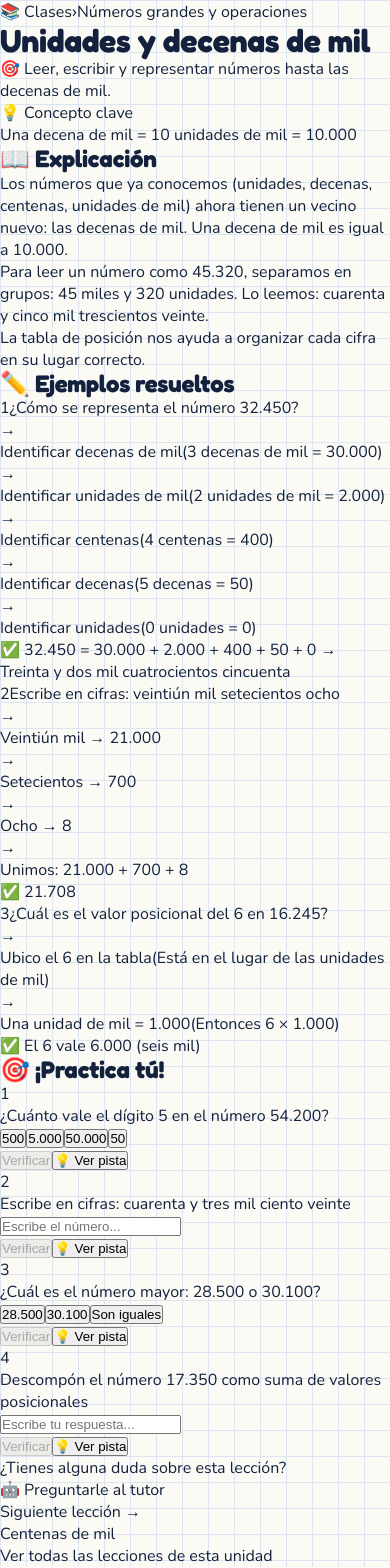
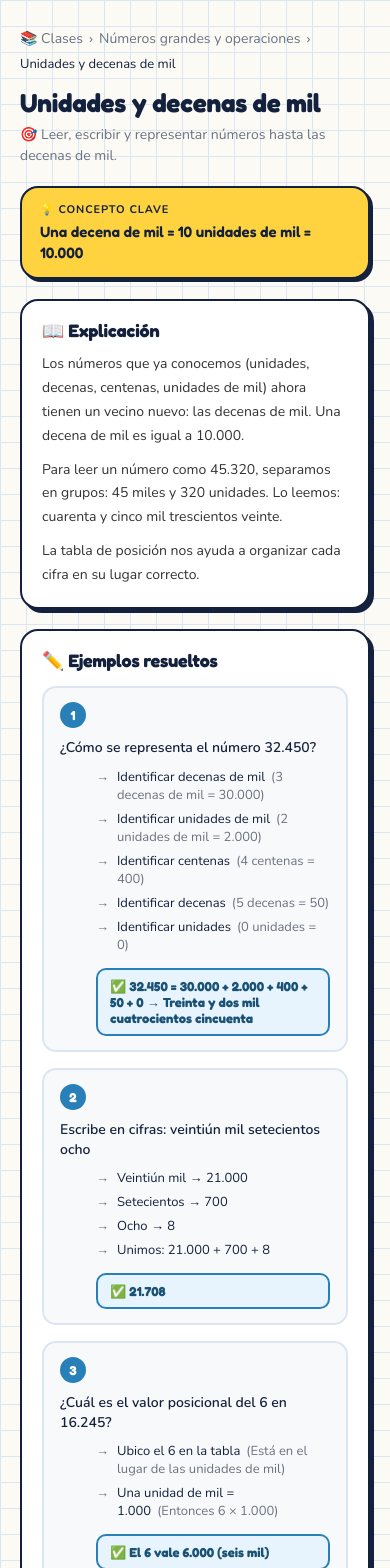
Before and after one commit to vitandes/tutor, a Next.js app: page /clases/1/3-1-1 in a window 390 px wide. Shown: the top 1568 px of the page. Built offline with nearby package versions, Linux system fonts and the light colour scheme.

Commit message:
feat: implement responsive classroom navigation and lesson exercise interface

```diff
--- a/app/clases/[unidadId]/[leccionId]/page.tsx
+++ b/app/clases/[unidadId]/[leccionId]/page.tsx
@@ -2,43 +2,35 @@
 
 import { use, useState } from "react"
 import Link from "next/link"
-import { useRouter } from "next/navigation"
 import { getLeccion, getUnidad, getLeccionAnteriorSiguiente } from "@/lib/clases"
 import type { Ejercicio } from "@/lib/clases"
 import { notFound } from "next/navigation"
 
-const COLOR_MAP: Record<string, { accent: string; light: string; text: string; btn: string }> = {
-  blue:   { accent: "bg-blue-600",   light: "bg-blue-50",   text: "text-blue-700",  btn: "bg-blue-600 hover:bg-blue-700" },
-  green:  { accent: "bg-green-600",  light: "bg-green-50",  text: "text-green-700", btn: "bg-green-600 hover:bg-green-700" },
-  purple: { accent: "bg-purple-600", light: "bg-purple-50", text: "text-purple-700",btn: "bg-purple-600 hover:bg-purple-700" },
-  orange: { accent: "bg-orange-500", light: "bg-orange-50", text: "text-orange-700",btn: "bg-orange-500 hover:bg-orange-600" },
-  teal:   { accent: "bg-teal-600",   light: "bg-teal-50",   text: "text-teal-700",  btn: "bg-teal-600 hover:bg-teal-700" },
-  red:    { accent: "bg-red-600",    light: "bg-red-50",    text: "text-red-700",   btn: "bg-red-600 hover:bg-red-700" },
+const COLORES = [
+  { fondo: "#e8f4fd", borde: "#2980b9", texto: "#1a5276", header: "#2980b9" },
+  { fondo: "#eafaf1", borde: "#27ae60", texto: "#1e8449", header: "#27ae60" },
+  { fondo: "#f5eef8", borde: "#8e44ad", texto: "#6c3483", header: "#8e44ad" },
+  { fondo: "#fef9e7", borde: "#f39c12", texto: "#9a7d0a", header: "#e67e22" },
+  { fondo: "#e8f8f5", borde: "#16a085", texto: "#0e6655", header: "#16a085" },
+  { fondo: "#fdedec", borde: "#e74c3c", texto: "#922b21", header: "#e74c3c" },
+]
+
+type EstadoRespuesta = { valor: string; revisada: boolean; correcta: boolean | null }
+
+function EjercicioCard({ ejercicio, numero, col }: {
+  ejercicio: Ejercicio
+  numero: number
+  col: typeof COLORES[0]
+}) {
+  const [estado, setEstado] = useState<EstadoRespuesta>({ valor: "", revisada: false, correcta: null })
+  const [mostrarPista, setMostrarPista] = useState(false)
+
+  function normalizar(s: string) {
+    return s.trim().toLowerCase().replace(/[\s.,]/g, "")
   }
 
-type RespuestaEstado = {
-  valor: string
-  revisada: boolean
-  correcta: boolean | null
-}
-
-function EjercicioCard({
-  ejercicio,
-  numero,
-  color,
-}: {
-  ejercicio: Ejercicio
-  numero: number
-  color: string
-}) {
-  const c = COLOR_MAP[color] ?? COLOR_MAP.blue
-  const [estado, setEstado] = useState<RespuestaEstado>({ valor: "", revisada: false, correcta: null })
-  const [mostrarPista, setMostrarPista] = useState(false)
-
   function verificar() {
-    const respuestaLimpia = estado.valor.trim().toLowerCase().replace(/\s+/g, "").replace(/\./g, "")
-    const correctaLimpia = String(ejercicio.respuesta).toLowerCase().replace(/\s+/g, "").replace(/\./g, "")
-    const correcta = respuestaLimpia === correctaLimpia
+    const correcta = normalizar(estado.valor) === normalizar(String(ejercicio.respuesta))
     setEstado((p) => ({ ...p, revisada: true, correcta }))
   }
 
@@ -47,94 +39,163 @@ function EjercicioCard({
     setMostrarPista(false)
   }
 
+  const borderColor = estado.revisada
+    ? estado.correcta ? "#27ae60" : "#e74c3c"
+    : "var(--tinta)"
+  const fondoColor = estado.revisada
+    ? estado.correcta ? "#eafaf1" : "#fdedec"
+    : "#fff"
+
   return (
-    <div className={`rounded-2xl border-2 p-5 ${estado.revisada ? (estado.correcta ? "border-green-300 bg-green-50" : "border-red-200 bg-red-50") : "border-gray-200 bg-white"}`}>
-      {/* Número y enunciado */}
-      <div className="flex gap-3 mb-4">
-        <div className={`w-8 h-8 rounded-full ${c.accent} text-white flex items-center justify-center text-sm font-bold flex-shrink-0 mt-0.5`}>
+    <div style={{
+      background: fondoColor,
+      border: `2px solid ${borderColor}`,
+      borderRadius: "var(--radio)",
+      boxShadow: `3px 3px 0 ${borderColor}`,
+      padding: "16px 18px",
+    }}>
+      {/* Enunciado */}
+      <div className="fila" style={{ alignItems: "flex-start", gap: 12, marginBottom: 14 }}>
+        <div style={{
+          width: 32,
+          height: 32,
+          borderRadius: "50%",
+          background: col.header,
+          color: "#fff",
+          display: "flex",
+          alignItems: "center",
+          justifyContent: "center",
+          fontFamily: "var(--display)",
+          fontWeight: 700,
+          fontSize: 14,
+          flexShrink: 0,
+          marginTop: 2,
+        }}>
           {numero}
         </div>
-        <p className="text-gray-900 font-medium leading-snug">{ejercicio.enunciado}</p>
+        <p style={{ fontWeight: 600, fontSize: 15, lineHeight: 1.4, flex: 1 }}>{ejercicio.enunciado}</p>
       </div>
 
-      {/* Input según tipo */}
+      {/* Respuesta */}
       {!estado.revisada ? (
-        <>
+        <div style={{ paddingLeft: 44 }}>
+          {/* Selección múltiple */}
           {ejercicio.tipo === "seleccion" && ejercicio.opciones && (
-            <div className="space-y-2 ml-11">
-              {ejercicio.opciones.map((opcion) => (
+            <div style={{ display: "flex", flexDirection: "column", gap: 8 }}>
+              {ejercicio.opciones.map((op) => (
                 <button
-                  key={opcion}
-                  onClick={() => setEstado((p) => ({ ...p, valor: opcion }))}
-                  className={`w-full text-left px-4 py-3 rounded-xl border-2 text-sm font-medium transition-all ${
-                    estado.valor === opcion
-                      ? `${c.light} ${c.text} border-current`
-                      : "bg-gray-50 text-gray-700 border-gray-200 hover:border-gray-300"
-                  }`}
+                  key={op}
+                  onClick={() => setEstado((p) => ({ ...p, valor: op }))}
+                  style={{
+                    textAlign: "left",
+                    padding: "10px 14px",
+                    borderRadius: 12,
+                    border: `2px solid ${estado.valor === op ? col.borde : "var(--linea)"}`,
+                    background: estado.valor === op ? col.fondo : "#f8f9fa",
+                    color: estado.valor === op ? col.texto : "var(--tinta)",
+                    fontFamily: "var(--texto)",
+                    fontSize: 14,
+                    fontWeight: estado.valor === op ? 700 : 400,
+                    cursor: "pointer",
+                  }}
                 >
-                  {opcion}
+                  {op}
                 </button>
               ))}
             </div>
           )}
 
+          {/* Número o texto */}
           {(ejercicio.tipo === "numero" || ejercicio.tipo === "texto") && (
-            <div className="ml-11">
             <input
               type={ejercicio.tipo === "numero" ? "number" : "text"}
               value={estado.valor}
               onChange={(e) => setEstado((p) => ({ ...p, valor: e.target.value }))}
               placeholder={ejercicio.tipo === "numero" ? "Escribe el número..." : "Escribe tu respuesta..."}
-                className="w-full border-2 border-gray-200 rounded-xl px-4 py-3 text-sm focus:outline-none focus:border-gray-400"
               onKeyDown={(e) => e.key === "Enter" && estado.valor && verificar()}
+              style={{
+                width: "100%",
+                padding: "10px 14px",
+                borderRadius: 12,
+                border: "2px solid var(--linea)",
+                fontFamily: "var(--texto)",
+                fontSize: 15,
+                outline: "none",
+                background: "#f8f9fa",
+              }}
             />
-            </div>
           )}
 
           {/* Acciones */}
-          <div className="flex items-center gap-3 mt-4 ml-11">
+          <div className="fila" style={{ marginTop: 12, gap: 12 }}>
             <button
               onClick={verificar}
               disabled={!estado.valor}
-              className={`px-5 py-2.5 rounded-xl text-white text-sm font-semibold transition-all disabled:opacity-40 disabled:cursor-not-allowed ${c.btn}`}
+              className="btn"
+              style={{ fontSize: 14, padding: "9px 18px" }}
             >
               Verificar
             </button>
             <button
               onClick={() => setMostrarPista(!mostrarPista)}
-              className="text-sm text-gray-500 hover:text-gray-700 underline underline-offset-2"
+              style={{
+                background: "none",
+                border: "none",
+                cursor: "pointer",
+                color: "var(--gris)",
+                fontSize: 13,
+                textDecoration: "underline",
+                fontFamily: "var(--texto)",
+              }}
             >
               {mostrarPista ? "Ocultar pista" : "💡 Ver pista"}
             </button>
           </div>
 
           {mostrarPista && (
-            <div className={`mt-3 ml-11 px-4 py-3 rounded-xl ${c.light} ${c.text} text-sm`}>
+            <div style={{
+              marginTop: 10,
+              padding: "10px 14px",
+              background: "var(--marcador)",
+              borderRadius: 10,
+              border: "2px solid var(--tinta)",
+              fontSize: 13,
+            }}>
               💡 {ejercicio.pista}
             </div>
           )}
-        </>
+        </div>
       ) : (
-        <div className="ml-11">
+        <div style={{ paddingLeft: 44 }}>
           {estado.correcta ? (
-            <div className="flex items-start gap-2">
-              <span className="text-2xl">✅</span>
+            <div style={{ display: "flex", gap: 10, alignItems: "flex-start" }}>
+              <span style={{ fontSize: 22 }}>✅</span>
               <div>
-                <p className="font-semibold text-green-700">¡Correcto!</p>
-                <p className="text-sm text-green-600 mt-1">{ejercicio.explicacion}</p>
+                <p style={{ fontFamily: "var(--display)", fontWeight: 700, color: "#1e8449", fontSize: 15 }}>¡Correcto!</p>
+                <p style={{ fontSize: 13, color: "#1e8449", marginTop: 4, lineHeight: 1.5 }}>{ejercicio.explicacion}</p>
               </div>
             </div>
           ) : (
-            <div className="flex items-start gap-2">
-              <span className="text-2xl">❌</span>
+            <div style={{ display: "flex", gap: 10, alignItems: "flex-start" }}>
+              <span style={{ fontSize: 22 }}>❌</span>
               <div>
-                <p className="font-semibold text-red-700">Casi, sigue intentando</p>
-                <p className="text-sm text-red-600 mt-1">{ejercicio.explicacion}</p>
+                <p style={{ fontFamily: "var(--display)", fontWeight: 700, color: "#922b21", fontSize: 15 }}>Casi, ¡tú puedes!</p>
+                <p style={{ fontSize: 13, color: "#922b21", marginTop: 4, lineHeight: 1.5 }}>{ejercicio.explicacion}</p>
                 <button
                   onClick={reintentar}
-                  className="mt-2 text-sm font-medium text-red-700 underline underline-offset-2"
+                  style={{
+                    marginTop: 8,
+                    background: "none",
+                    border: "none",
+                    cursor: "pointer",
+                    color: "#922b21",
+                    fontFamily: "var(--texto)",
+                    fontSize: 13,
+                    fontWeight: 700,
+                    textDecoration: "underline",
+                  }}
                 >
-                  Intentar de nuevo
+                  🔄 Intentar de nuevo
                 </button>
               </div>
             </div>
@@ -157,71 +218,108 @@ export default function LeccionPage({
   if (!unidad || !leccion) notFound()
 
   const { anterior, siguiente } = getLeccionAnteriorSiguiente(3, unidadNum, leccionId)
-  const c = COLOR_MAP[unidad.color] ?? COLOR_MAP.blue
-  const router = useRouter()
+  const col = COLORES[(unidad.id - 1) % COLORES.length]
 
   const tutorUrl = `/tutor?tema=${encodeURIComponent(leccion.titulo)}&contexto=${encodeURIComponent(`Estoy estudiando: ${leccion.titulo}. ${leccion.concepto_clave}`)}`
 
   return (
-    <main className="min-h-screen bg-gray-50 pb-20">
-      {/* Header */}
-      <div className={`${c.accent} text-white px-4 pt-5 pb-8`}>
-        <div className="max-w-2xl mx-auto">
-          <div className="flex items-center gap-2 mb-4 text-white/70 text-sm">
-            <Link href="/clases" className="hover:text-white">📚 Clases</Link>
+    <main className="contenedor">
+      {/* Breadcrumb */}
+      <div className="fila" style={{ gap: 6, marginBottom: 16, fontSize: 13, color: "var(--gris)" }}>
+        <Link href="/clases" className="nota">📚 Clases</Link>
         <span>›</span>
-            <Link href={`/clases/${unidadId}`} className="hover:text-white">{unidad.nombre}</Link>
-          </div>
-          <h1 className="text-xl font-bold leading-tight">{leccion.titulo}</h1>
-          <p className="text-white/80 text-sm mt-1">🎯 {leccion.objetivo}</p>
-        </div>
+        <Link href={`/clases/${unidadId}`} className="nota">{unidad.nombre}</Link>
+        <span>›</span>
+        <span style={{ color: "var(--tinta)" }}>{leccion.titulo}</span>
       </div>
 
-      <div className="max-w-2xl mx-auto px-4 -mt-4 space-y-5">
+      {/* Título de lección */}
+      <h1 style={{ fontSize: 26, marginBottom: 6 }}>{leccion.titulo}</h1>
+      <p className="nota" style={{ marginBottom: 20 }}>🎯 {leccion.objetivo}</p>
 
       {/* Concepto clave */}
-        <div className={`${c.light} border-2 border-current ${c.text} rounded-2xl px-5 py-4`}>
-          <p className="text-xs font-bold uppercase tracking-wide mb-1 opacity-70">💡 Concepto clave</p>
-          <p className="font-semibold text-sm leading-snug">{leccion.concepto_clave}</p>
+      <div style={{
+        background: "var(--marcador)",
+        border: "2px solid var(--tinta)",
+        borderRadius: "var(--radio)",
+        boxShadow: "3px 3px 0 var(--tinta)",
+        padding: "14px 18px",
+        marginBottom: 20,
+      }}>
+        <p style={{ fontSize: 11, fontWeight: 700, textTransform: "uppercase", letterSpacing: "0.08em", marginBottom: 4 }}>
+          💡 Concepto clave
+        </p>
+        <p style={{ fontFamily: "var(--display)", fontWeight: 600, fontSize: 15, lineHeight: 1.4 }}>
+          {leccion.concepto_clave}
+        </p>
       </div>
 
       {/* Explicación */}
-        <div className="bg-white rounded-2xl border border-gray-200 p-5">
-          <h2 className="font-bold text-gray-900 mb-3 flex items-center gap-2">
-            <span className="text-lg">📖</span> Explicación
-          </h2>
-          <div className="space-y-3">
+      <div className="tarjeta" style={{ marginBottom: 20 }}>
+        <h2 style={{ fontSize: 18, marginBottom: 12 }}>📖 Explicación</h2>
+        <div style={{ display: "flex", flexDirection: "column", gap: 10 }}>
           {leccion.explicacion.map((parrafo, i) => (
-              <p key={i} className="text-gray-700 text-sm leading-relaxed">{parrafo}</p>
+            <p key={i} style={{ fontSize: 14, lineHeight: 1.7, color: "#333" }}>{parrafo}</p>
           ))}
         </div>
       </div>
 
       {/* Ejemplos resueltos */}
-        <div className="bg-white rounded-2xl border border-gray-200 p-5">
-          <h2 className="font-bold text-gray-900 mb-4 flex items-center gap-2">
-            <span className="text-lg">✏️</span> Ejemplos resueltos
-          </h2>
-          <div className="space-y-5">
+      <div className="tarjeta" style={{ marginBottom: 20 }}>
+        <h2 style={{ fontSize: 18, marginBottom: 16 }}>✏️ Ejemplos resueltos</h2>
+        <div style={{ display: "flex", flexDirection: "column", gap: 16 }}>
           {leccion.ejemplos.map((ejemplo, i) => (
-              <div key={i} className="border border-gray-100 rounded-xl p-4 bg-gray-50">
-                <p className="font-semibold text-gray-800 text-sm mb-3">
-                  <span className={`inline-flex w-6 h-6 rounded-full ${c.accent} text-white items-center justify-center text-xs mr-2`}>{i + 1}</span>
-                  {ejemplo.enunciado}
-                </p>
-                <div className="space-y-2 ml-8">
+            <div key={i} style={{
+              background: "#f8f9fa",
+              border: "2px solid var(--linea)",
+              borderRadius: 14,
+              padding: "14px 16px",
+            }}>
+              {/* Enunciado */}
+              <div className="fila" style={{ alignItems: "flex-start", gap: 10, marginBottom: 10 }}>
+                <div style={{
+                  width: 26,
+                  height: 26,
+                  borderRadius: "50%",
+                  background: col.header,
+                  color: "#fff",
+                  display: "flex",
+                  alignItems: "center",
+                  justifyContent: "center",
+                  fontFamily: "var(--display)",
+                  fontWeight: 700,
+                  fontSize: 13,
+                  flexShrink: 0,
+                }}>
+                  {i + 1}
+                </div>
+                <p style={{ fontWeight: 600, fontSize: 14, lineHeight: 1.4 }}>{ejemplo.enunciado}</p>
+              </div>
+
+              {/* Pasos */}
+              <div style={{ paddingLeft: 36, display: "flex", flexDirection: "column", gap: 6 }}>
                 {ejemplo.pasos.map((paso, j) => (
-                    <div key={j} className="flex gap-2 text-sm">
-                      <span className="text-gray-400 flex-shrink-0">→</span>
-                      <div>
-                        <span className="text-gray-700">{paso.texto}</span>
-                        {paso.detalle && (
-                          <span className="text-gray-500 ml-1">({paso.detalle})</span>
-                        )}
-                      </div>
+                  <div key={j} style={{ display: "flex", gap: 8, fontSize: 13 }}>
+                    <span style={{ color: "var(--gris)", flexShrink: 0 }}>→</span>
+                    <span>
+                      {paso.texto}
+                      {paso.detalle && <span style={{ color: "var(--gris)", marginLeft: 6 }}>({paso.detalle})</span>}
+                    </span>
                   </div>
                 ))}
-                  <div className={`mt-3 px-3 py-2 rounded-lg ${c.light} ${c.text} text-sm font-semibold`}>
+
+                {/* Resultado */}
+                <div style={{
+                  marginTop: 8,
+                  padding: "8px 12px",
+                  background: col.fondo,
+                  border: `2px solid ${col.borde}`,
+                  borderRadius: 10,
+                  fontSize: 13,
+                  fontFamily: "var(--display)",
+                  fontWeight: 700,
+                  color: col.texto,
+                }}>
                   ✅ {ejemplo.resultado}
                 </div>
               </div>
@@ -230,61 +328,67 @@ export default function LeccionPage({
         </div>
       </div>
 
-        {/* Ejercicios */}
-        <div>
-          <h2 className="font-bold text-gray-900 mb-3 flex items-center gap-2 text-lg">
-            <span>🎯</span> ¡Practica tú!
-          </h2>
-          <div className="space-y-3">
-            {leccion.ejercicios.map((ejercicio, i) => (
-              <EjercicioCard
-                key={ejercicio.id}
-                ejercicio={ejercicio}
-                numero={i + 1}
-                color={unidad.color}
-              />
+      {/* Ejercicios interactivos */}
+      <h2 style={{ fontSize: 20, marginBottom: 14 }}>🎯 ¡Practica tú!</h2>
+      <div style={{ display: "flex", flexDirection: "column", gap: 14, marginBottom: 24 }}>
+        {leccion.ejercicios.map((ej, i) => (
+          <EjercicioCard key={ej.id} ejercicio={ej} numero={i + 1} col={col} />
         ))}
       </div>
-        </div>
 
-        {/* Botón tutor */}
-        <div className="bg-white rounded-2xl border border-gray-200 p-5 text-center">
-          <p className="text-gray-600 text-sm mb-3">¿Tienes alguna duda sobre esta lección?</p>
-          <Link
-            href={tutorUrl}
-            className="inline-flex items-center gap-2 bg-gray-900 text-white px-6 py-3 rounded-xl font-semibold text-sm hover:bg-gray-800 transition-colors"
-          >
+      {/* CTA Tutor */}
+      <div className="tarjeta" style={{ textAlign: "center", marginBottom: 24 }}>
+        <p className="nota" style={{ marginBottom: 12 }}>¿Tienes alguna duda sobre esta lección?</p>
+        <Link href={tutorUrl} className="btn coral" style={{ display: "inline-block" }}>
           🤖 Preguntarle al tutor
         </Link>
       </div>
 
-        {/* Navegación siguiente/anterior */}
-        <div className="flex gap-3">
+      {/* Navegación anterior / siguiente */}
+      <div className="fila" style={{ gap: 12 }}>
         {anterior && (
           <Link
             href={`/clases/${unidadId}/${anterior.id}`}
-              className="flex-1 bg-white border border-gray-200 rounded-2xl p-4 hover:shadow-sm transition-shadow text-left"
+            style={{
+              flex: 1,
+              background: "#fff",
+              border: "2px solid var(--tinta)",
+              borderRadius: "var(--radio)",
+              boxShadow: "3px 3px 0 var(--tinta)",
+              padding: "12px 16px",
+              textDecoration: "none",
+              color: "var(--tinta)",
+              display: "block",
+            }}
           >
-              <p className="text-xs text-gray-400 mb-1">← Lección anterior</p>
-              <p className="text-sm font-semibold text-gray-700 line-clamp-2">{anterior.titulo}</p>
+            <p style={{ fontSize: 11, color: "var(--gris)", marginBottom: 4 }}>← Lección anterior</p>
+            <p style={{ fontFamily: "var(--display)", fontWeight: 600, fontSize: 14, lineHeight: 1.3 }}>{anterior.titulo}</p>
           </Link>
         )}
         {siguiente && (
           <Link
             href={`/clases/${unidadId}/${siguiente.id}`}
-              className="flex-1 bg-white border border-gray-200 rounded-2xl p-4 hover:shadow-sm transition-shadow text-right"
+            style={{
+              flex: 1,
+              background: "#fff",
+              border: "2px solid var(--tinta)",
+              borderRadius: "var(--radio)",
+              boxShadow: "3px 3px 0 var(--tinta)",
+              padding: "12px 16px",
+              textDecoration: "none",
+              color: "var(--tinta)",
+              display: "block",
+              textAlign: "right",
+            }}
           >
-              <p className="text-xs text-gray-400 mb-1">Siguiente lección →</p>
-              <p className="text-sm font-semibold text-gray-700 line-clamp-2">{siguiente.titulo}</p>
+            <p style={{ fontSize: 11, color: "var(--gris)", marginBottom: 4 }}>Siguiente lección →</p>
+            <p style={{ fontFamily: "var(--display)", fontWeight: 600, fontSize: 14, lineHeight: 1.3 }}>{siguiente.titulo}</p>
           </Link>
         )}
       </div>
 
-        <div className="text-center">
-          <Link href={`/clases/${unidadId}`} className="text-sm text-gray-400 hover:text-gray-600">
-            Ver todas las lecciones de esta unidad
-          </Link>
-        </div>
+      <div style={{ marginTop: 20, textAlign: "center" }}>
+        <Link href={`/clases/${unidadId}`} className="nota">Ver todas las lecciones de esta unidad</Link>
       </div>
     </main>
   )
```
Also changed, not shown: app/clases/[unidadId]/page.tsx (+94 -42 lines), app/clases/page.tsx (+77 -31 lines). Lines whose indentation alone changed are shown as unchanged.
